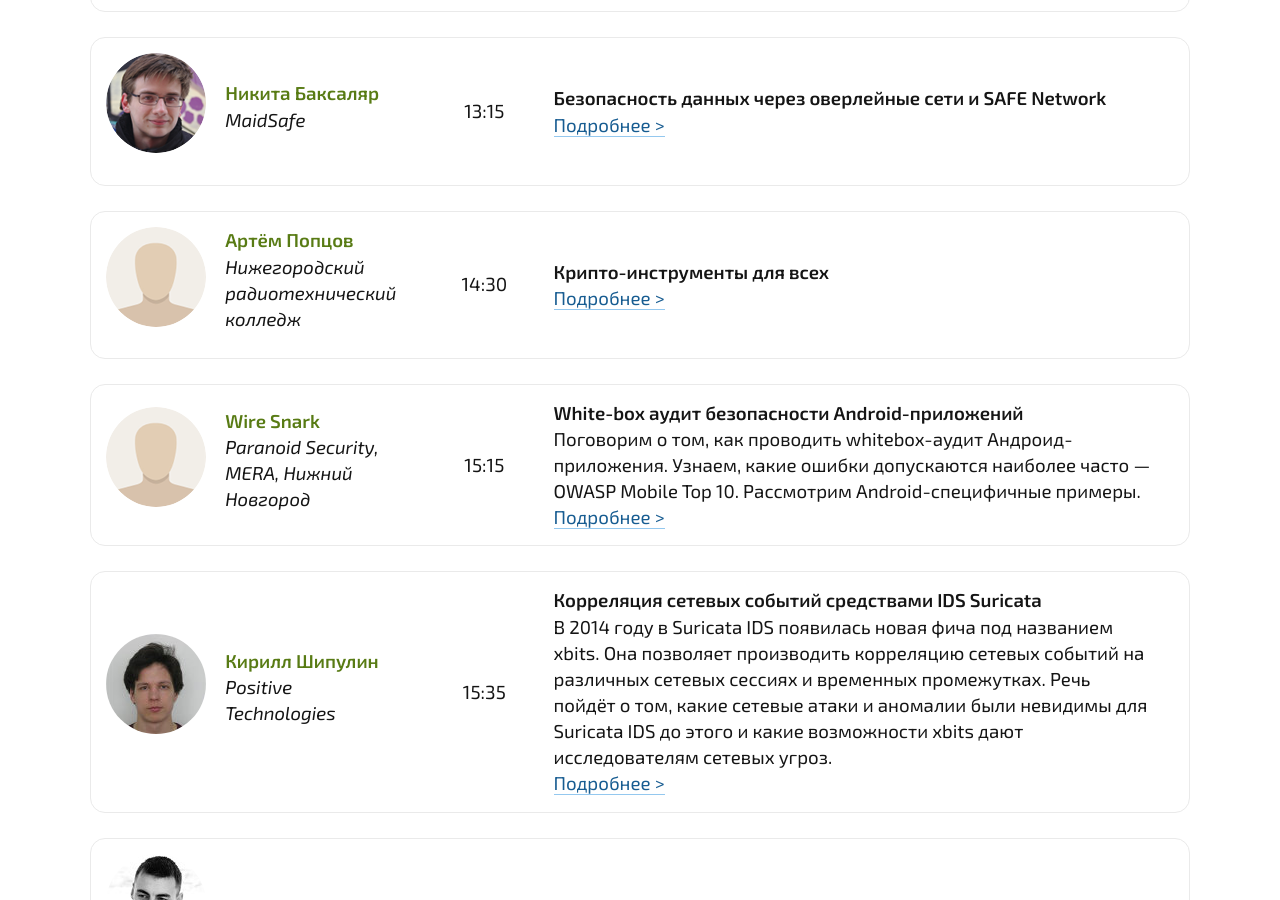
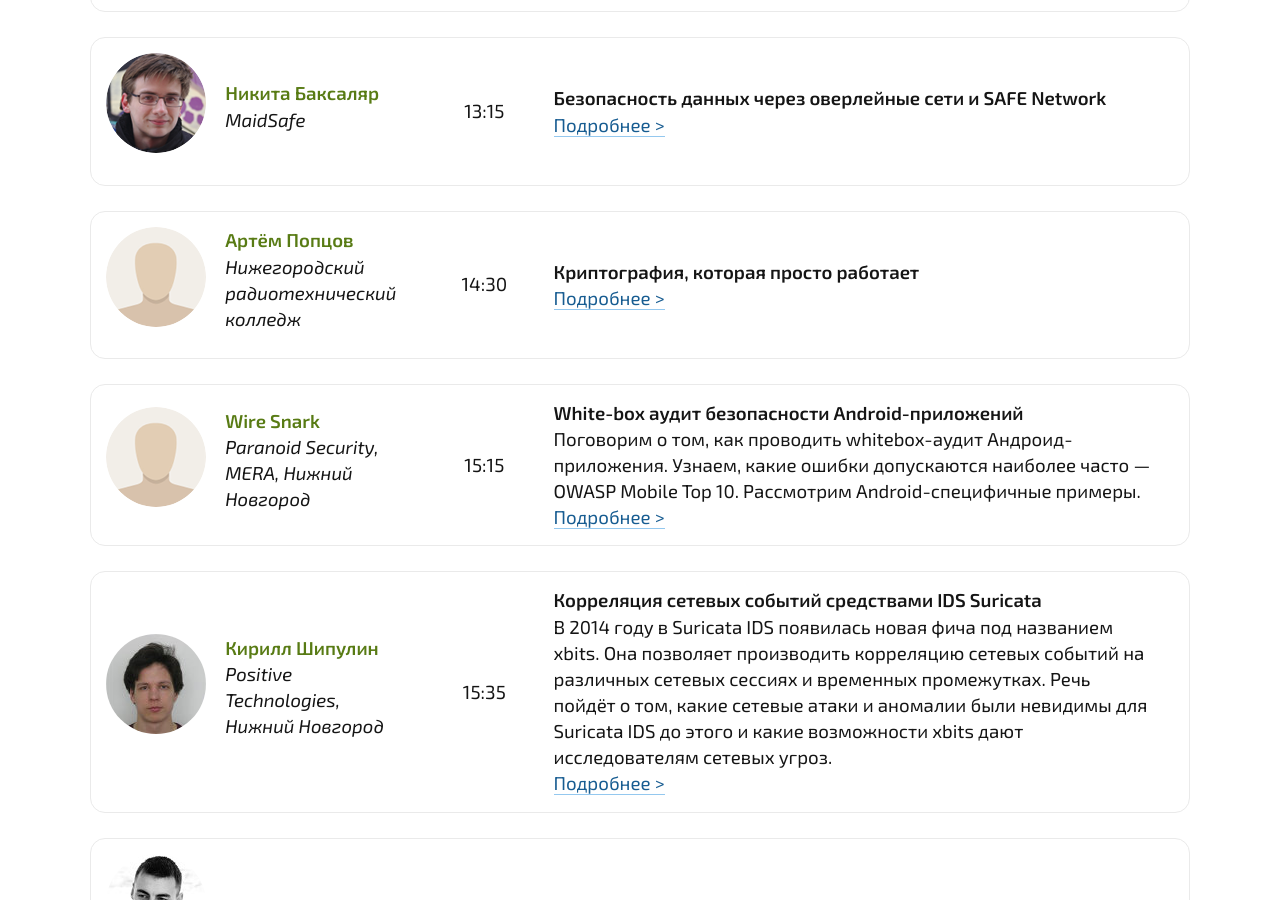
Before and after one commit to defcon-nn/defcon-nn.github.io, a Jekyll site: the page built from index.html, in a window 1280 px wide and 900 px high, scrolled down 832 px. Built offline with Jekyll 4.4.1, drawn with Linux system fonts in a browser that asks for light colours.

Commit message:
Город докладчика

```diff
--- a/_data/meetup_12_02_2017.yml
+++ b/_data/meetup_12_02_2017.yml
@@ -5,21 +5,21 @@
   page: intro.html
 
 - title: Устройство и безопасность гипервизоров
-  speaker: [{ name: Евгений Яковлев, company: Virtuozzo, avatar: evgeny.jpg }]
+  speaker: [{ name: Евгений Яковлев, company: Virtuozzo, Москва, avatar: evgeny.jpg }]
   time: "12:30"
   bio: Системный разработчик, занимается низкоуровневыми вещами в контексте продуктов ИБ около 9 лет. Ядра ОС, фирмварь, защита данных и аппаратная виртуализация. Любит анализ защищенности и реверсинг низкоуровневого кода. Разработчик опенсорсного гипервизора QEMU/KVM в компании Virtuozzo.
   description: Узнаем что такое аппаратная виртуализация и как устроен гипервизор. Посмотрим на поверхность атаки, типичные ошибки реализации и уязвимости современных гипервизоров.
   page: hypervisor.html
 
 - title: Безопасность данных через оверлейные сети и SAFE Network
-  speaker: [{ name: Никита Баксаляр, company: MaidSafe, avatar: nikita.png }]
+  speaker: [{ name: Никита Баксаляр, company: MaidSafe, Нижний Новгород, avatar: nikita.png }]
   time: "13:15"
   bio:
   description:
   page: p2p.html
 
-- title: "Крипто-инструменты для всех"
-  speaker: [{ name: Артём Попцов, company: Нижегородский радиотехнический колледж, avatar: anon.png }]
+- title: "Криптография, которая просто работает"
+  speaker: [{ name: Артём Попцов, company: Нижегородский радиотехнический колледж, Cadrspace, Нижний Новгород, avatar: anon.png }]
   time: "14:30"
   bio:
   description:
@@ -38,7 +38,7 @@
 - title: "Корреляция сетевых событий средствами IDS Suricata"
   speaker:
     - name: Кирилл Шипулин
-      company: Positive Technologies
+      company: Positive Technologies, Нижний Новгород
       avatar: kirill.jpg
   time: "15:35"
 
@@ -52,7 +52,7 @@
       avatar: maksim.jpg
     - name: Илья Ленин
       avatar: ilya.jpg
-  company:
+  company: Нижний Новгород
   time: "16:30"
   bio:
   description: "Локальные командные соревнования типа «Capture the flag» или «Захват флага» в области информационной безопасности в формате «jeopardy»."
```
